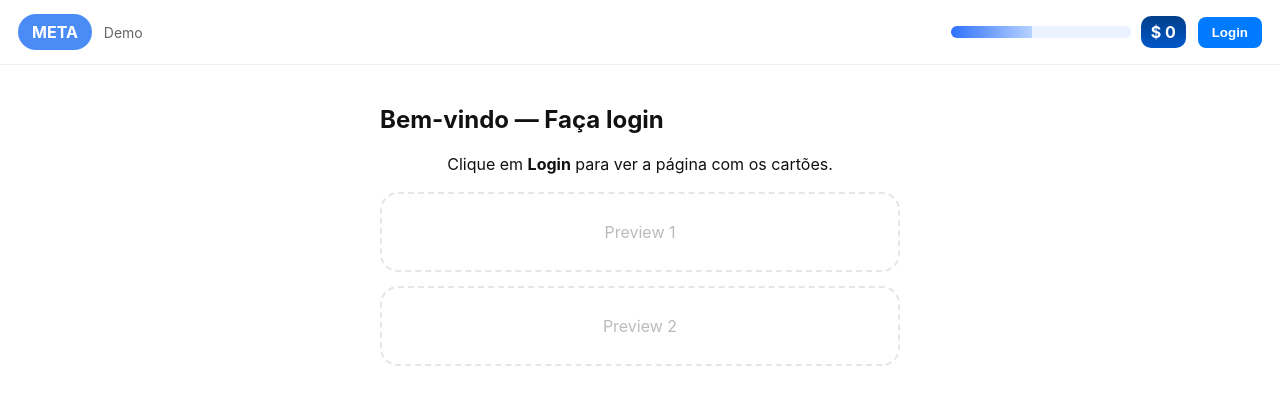
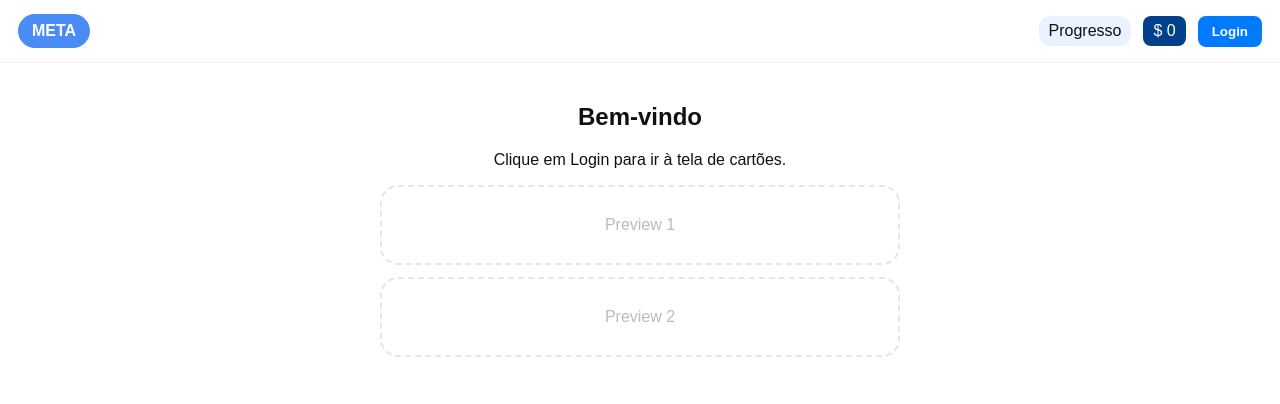
Before and after one commit to almeidarenan13/login, a plain HTML site: page index.html in a window 1280 px wide. Drawn offline with Linux system fonts and the light colour scheme.

Commit message:
Update index.html

```diff
--- a/index.html
+++ b/index.html
@@ -3,169 +3,42 @@
 <head>
   <meta charset="utf-8" />
   <meta name="viewport" content="width=device-width,initial-scale=1" />
-  <title>Meta — Demo (Login → Cartões)</title>
+  <title>Meta — Home</title>
   <style>
-    :root{
-      --blue-1:#4B8BF5; --blue-2:#2f71ff; --dark:#222; --bg:#fff; --muted:#777;
-    }
-    *{box-sizing:border-box}
-    html,body{height:100%;margin:0;font-family:Inter, "Segoe UI", Roboto, Arial, sans-serif;background:#ffffff;color:#111}
-    .topbar{display:flex;align-items:center;justify-content:space-between;padding:14px 18px;border-bottom:1px solid #f0f0f0}
-    .logo{background:var(--blue-1);color:#fff;padding:8px 14px;border-radius:20px;font-weight:700}
-    .status{display:flex;align-items:center;gap:10px}
-    .progress-wrap{width:180px;height:12px;border-radius:12px;overflow:hidden;background:#eaf1ff;position:relative}
-    .progress-fill{position:absolute;left:0;top:0;bottom:0;background:linear-gradient(90deg,var(--blue-2),#b6d2ff);width:45%}
-    .coin{background:linear-gradient(180deg,#003f8a,#0057c9);color:#fff;padding:6px 10px;border-radius:10px;font-weight:700}
-    .btn{padding:8px 14px;border-radius:8px;border:0;cursor:pointer;font-weight:600}
-    .btn.primary{background:#007bff;color:#fff}
-    .btn.ghost{background:transparent;border:2px solid #ddd;padding:6px 12px}
-
-    .container{max-width:920px;margin:30px auto;padding:0 16px}
-    .card{background:transparent}
-
-    /* Login view */
-    #loginView{max-width:520px;margin:40px auto}
-    .preview{display:flex;flex-direction:column;gap:14px;margin-top:18px}
-    .preview .small-card{height:80px;border-radius:18px;border:2px dashed #e6e6e6;display:flex;align-items:center;justify-content:center;color:#bbb}
-
-    /* Dashboard view (os dois retângulos arredondados) */
-    #dashboardView{display:none;padding-top:18px}
-    .cards{max-width:420px;margin:40px auto;display:flex;flex-direction:column;gap:40px}
-    .big-card{height:140px;border-radius:22px;border:3px solid var(--dark);background:var(--bg)}
-
-    /* util */
-    .hidden{display:none!important}
-    .center{text-align:center}
-    @media (max-width:480px){
-      .progress-wrap{width:120px}
-      .big-card{height:120px}
-    }
+    :root{--blue:#4B8BF5;--muted:#777}
+    *{box-sizing:border-box} html,body{margin:0;font-family:Arial,Helvetica,sans-serif;background:#fff;color:#111}
+    .topbar{display:flex;justify-content:space-between;align-items:center;padding:14px 18px;border-bottom:1px solid #f0f0f0}
+    .logo{background:var(--blue);color:#fff;padding:8px 14px;border-radius:20px;font-weight:700}
+    .preview{max-width:520px;margin:40px auto;text-align:center}
+    .preview .small-card{height:80px;border-radius:18px;border:2px dashed #e6e6e6;display:flex;align-items:center;justify-content:center;color:#bbb;margin:12px 0}
+    .btn{padding:8px 14px;border-radius:8px;border:0;cursor:pointer;background:#007bff;color:#fff;font-weight:600}
   </style>
 </head>
 <body>
-  <header class="topbar" role="banner">
-    <div style="display:flex;align-items:center;gap:12px">
-      <div class="logo">META</div>
-      <div class="muted" style="color:#666;font-size:14px">Demo</div>
-    </div>
-
-    <div style="display:flex;align-items:center;gap:12px">
-      <div class="status" aria-hidden="true">
-        <div class="progress-wrap" title="Progresso">
-          <div class="progress-fill" id="headerProgress"></div>
-        </div>
-        <div class="coin" id="headerCoin">$ 0</div>
-      </div>
-
-      <button id="headerLogin" class="btn primary">Login</button>
+  <header class="topbar">
+    <div class="logo">META</div>
+    <div style="display:flex;gap:12px;align-items:center">
+      <div style="background:#eaf1ff;padding:6px 10px;border-radius:12px">Progresso</div>
+      <div style="background:#003f8a;color:#fff;padding:6px 10px;border-radius:8px">$ 0</div>
+      <button id="loginBtn" class="btn">Login</button>
     </div>
   </header>
 
-  <main class="container" id="main">
-    <!-- VIEW: Login -->
-    <section id="loginView" aria-labelledby="loginTitle">
-      <h2 id="loginTitle">Bem-vindo — Faça login</h2>
-      <p class="center">Clique em <strong>Login</strong> para ver a página com os cartões.</p>
-
-      <div class="preview card">
-        <div class="small-card">Preview 1</div>
-        <div class="small-card">Preview 2</div>
-      </div>
-    </section>
-
-    <!-- VIEW: Dashboard (Target) -->
-    <section id="dashboardView" aria-labelledby="dashTitle">
-      <div style="display:flex;align-items:center;justify-content:space-between;gap:12px;margin-bottom:10px">
-        <div style="display:flex;align-items:center;gap:12px">
-          <div class="logo" style="padding:6px 10px;font-size:16px">META</div>
-          <div style="color:#666">Área do Usuário</div>
-        </div>
-
-        <div style="display:flex;align-items:center;gap:10px">
-          <div class="status" aria-hidden="true">
-            <div class="progress-wrap" style="width:140px;height:10px">
-              <div class="progress-fill" id="dashProgress" style="width:45%"></div>
-            </div>
-            <div class="coin" id="dashCoin">$ 0</div>
-          </div>
-          <button id="logoutBtn" class="btn ghost">Sair</button>
-        </div>
-      </div>
-
-      <div class="cards">
-        <div class="big-card" role="region" aria-label="Cartão 1"></div>
-        <div class="big-card" role="region" aria-label="Cartão 2"></div>
-      </div>
+  <main>
+    <section class="preview">
+      <h2>Bem-vindo</h2>
+      <p>Clique em Login para ir à tela de cartões.</p>
+      <div class="small-card">Preview 1</div>
+      <div class="small-card">Preview 2</div>
     </section>
   </main>
 
   <script>
-    (function(){
-      // Elementos
-      const headerLogin = document.getElementById('headerLogin');
-      const loginView = document.getElementById('loginView');
-      const dashboardView = document.getElementById('dashboardView');
-      const logoutBtn = document.getElementById('logoutBtn');
-      const headerCoin = document.getElementById('headerCoin');
-      const dashCoin = document.getElementById('dashCoin');
-      const headerProgress = document.getElementById('headerProgress');
-      const dashProgress = document.getElementById('dashProgress');
-
-      // Funções de navegação simples (sem alterar arquivos)
-      function goToDashboard(){
-        loginView.style.display = 'none';
-        dashboardView.style.display = 'block';
-        headerLogin.textContent = 'Área';
-        // sincronizar visuais
-        dashCoin.textContent = headerCoin.textContent;
-        dashProgress.style.width = headerProgress.style.width;
-        // ajustar hash para permitir recarregar direto
-        history.replaceState(null, '', '#dashboard');
-      }
-
-      function goToLogin(){
-        dashboardView.style.display = 'none';
-        loginView.style.display = 'block';
-        headerLogin.textContent = 'Login';
-        history.replaceState(null, '', '#login');
-      }
-
-      // Evento do botão Login no header
-      headerLogin.addEventListener('click', function(){
-        // se já estiver no dashboard, rola para ele; caso contrário, vai para dashboard
-        if (dashboardView.style.display === 'block') {
-          // já está no dashboard => rola para cima
-          window.scrollTo({top:0,behavior:'smooth'});
-        } else {
-          goToDashboard();
-        }
-      });
-
-      // logout
-      logoutBtn.addEventListener('click', function(){
-        goToLogin();
-      });
-
-      // Inicialização: se URL tem #dashboard, abrir dashboard; caso contrário login
-      if (location.hash === '#dashboard') {
-        goToDashboard();
-      } else {
-        goToLogin();
-      }
-
-      // Pequena proteção: se usuário abriu arquivo localmente e algo falhar, log no console
-      try {
-        // teste rápido: garantir que elementos existam
-        if (!headerLogin || !loginView || !dashboardView) {
-          console.error('Elementos principais não encontrados — verifique o HTML.');
-        }
-      } catch(e) {
-        console.error(e);
-      }
-
-      // Expor para debug
-      window.metaNav = { goToDashboard, goToLogin };
-    })();
+    // Aqui fazemos um redirecionamento explícito para dashboard.html
+    document.getElementById('loginBtn').addEventListener('click', function(){
+      // Se preferir manter em mesmo arquivo, use navigation in-page. Aqui vamos abrir outra página:
+      window.location.href = 'dashboard.html';
+    });
   </script>
 </body>
 </html>
```
